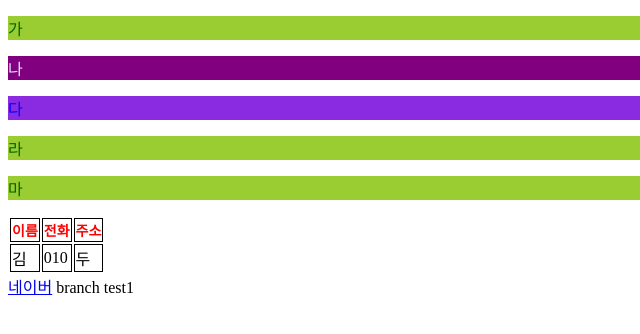
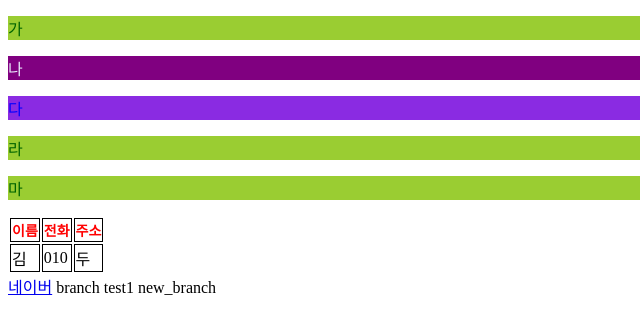
Before and after one commit to zxc8661/study, a plain HTML site: page index.html in a window 1280 px wide. Shown: the full height of the page, 0-640 px from the left. Drawn offline with Linux system fonts and the light colour scheme.

Commit message:
Update index.html

```diff
--- a/index.html
+++ b/index.html
@@ -33,6 +33,6 @@
     <!-- <button type ="button" onclick ="javascript:alert('click button!!');">Click</button>
     <p class="color-primary">가나다</p>
     <p class = "font-50">마바사</p> -->
-    branch test1
+    branch test1 new_branch
   </body>
 </html>
```
